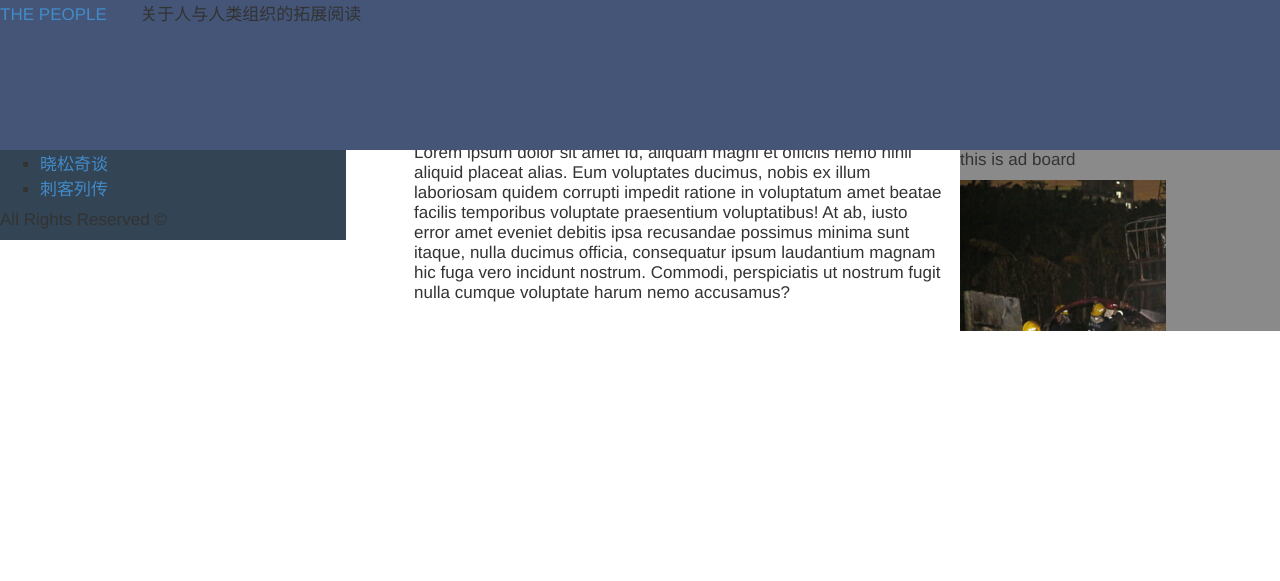
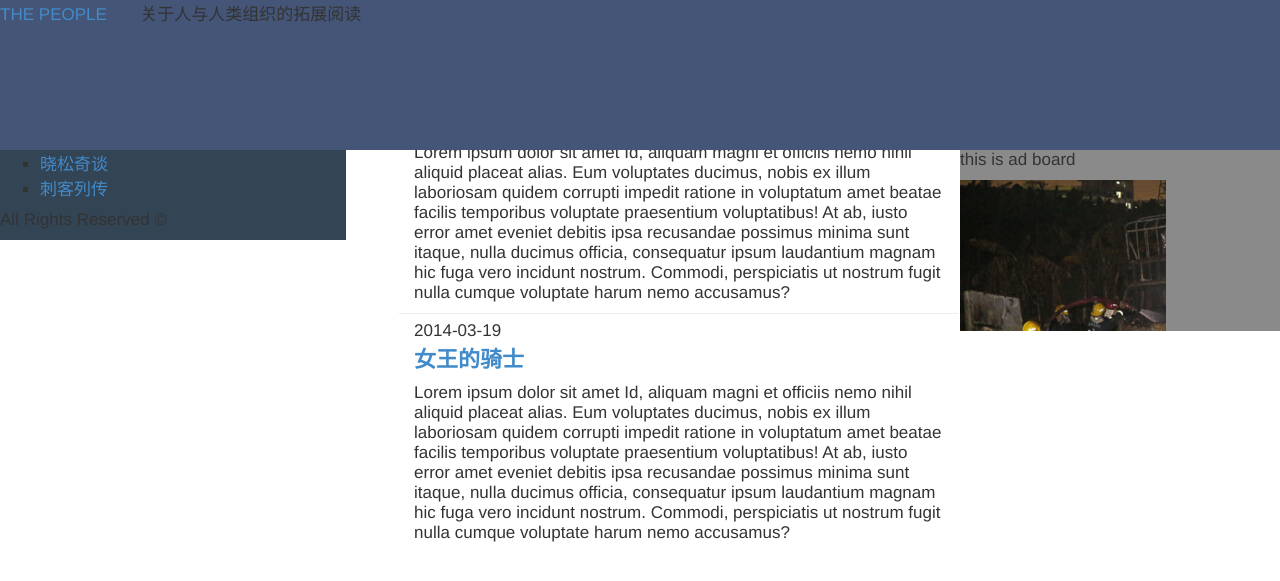
Before and after one commit to andyljj/thepeople, a Jekyll site: the page built from index.html, in a window 1280 px wide. Shown: the top 581 px of the page. Built offline with Jekyll 4.4.1, drawn with Linux system fonts in a browser that asks for light colours; some web fonts are replaced; Markdown is read by kramdown in place of the engine named in the settings; comment, search, counter and statistics services are not loaded.

```diff
--- a/_posts/2015-03-19-typography.markdown
+++ b/_posts/2015-03-19-typography.markdown
@@ -1,6 +1,6 @@
 ---
 layout: post
-title: "女王的骑士
+title: "女王的骑士"
 date: 2014-03-19
 comments: true
 archive: false
```
